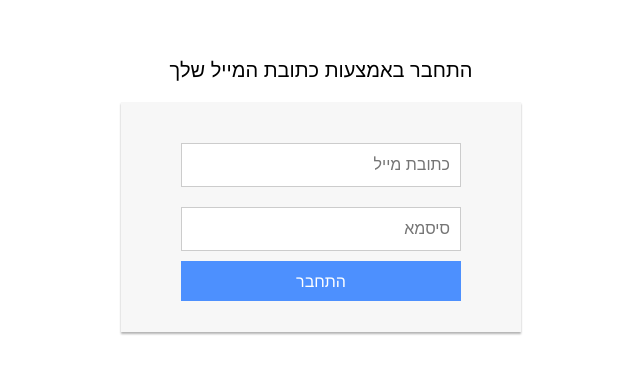
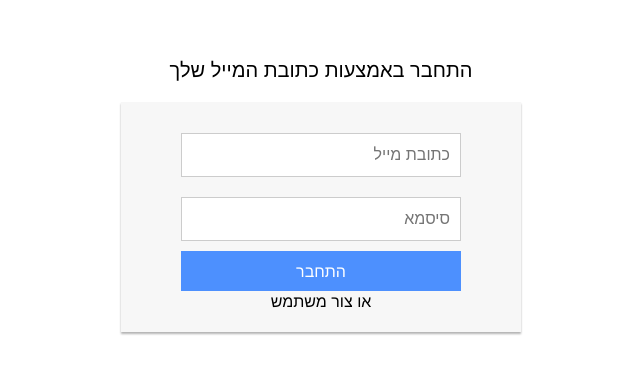
Before and after one commit to odedron100/chat, a React (Create React App) app: page /agents in a window 1280 px wide. Shown: the part 205-578 px from the top of the page, without its empty margins (319-959 px from the left). Built offline with nearby package versions, Linux system fonts and the light colour scheme.

Commit message:
Add register button

```diff
--- a/src/LoginForm.js
+++ b/src/LoginForm.js
@@ -9,6 +9,7 @@ class LoginForm extends Component {
 					<input id="email-input" className="input" type="text" placeholder="כתובת מייל" />
 					<input id="password-input" className="input" type="text" placeholder="סיסמא" />
 					<div id="login-button">התחבר</div>
+					<div id="register-button">או צור משתמש</div>
 				</div>
 			</div>
 		);
```
